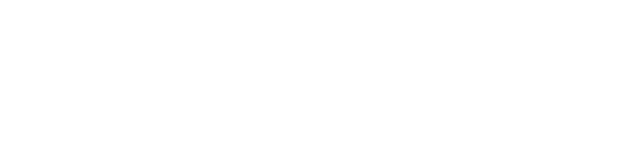
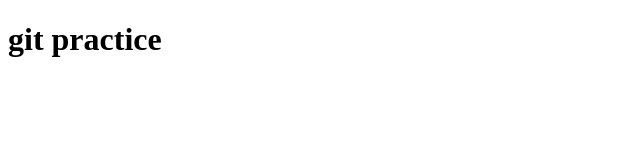
Before and after one commit to yishakDemsew/gitPractice, a plain HTML site: page pages/index.html in a window 1280 px wide. Shown: the whole page, without its empty margins (0-640 px from the left). Drawn offline with Linux system fonts and the light colour scheme.

Commit message:
added an h1 tag

```diff
--- a/pages/index.html
+++ b/pages/index.html
@@ -4,9 +4,9 @@
     <meta charset="UTF-8">
     <meta http-equiv="X-UA-Compatible" content="IE=edge">
     <meta name="viewport" content="width=device-width, initial-scale=1.0">
-    <title>git practice!</title>
+    <title>git practice june-2023!</title>
 </head>
 <body>
-
+    <h1>git practice </h1>
 </body>
 </html>
```
